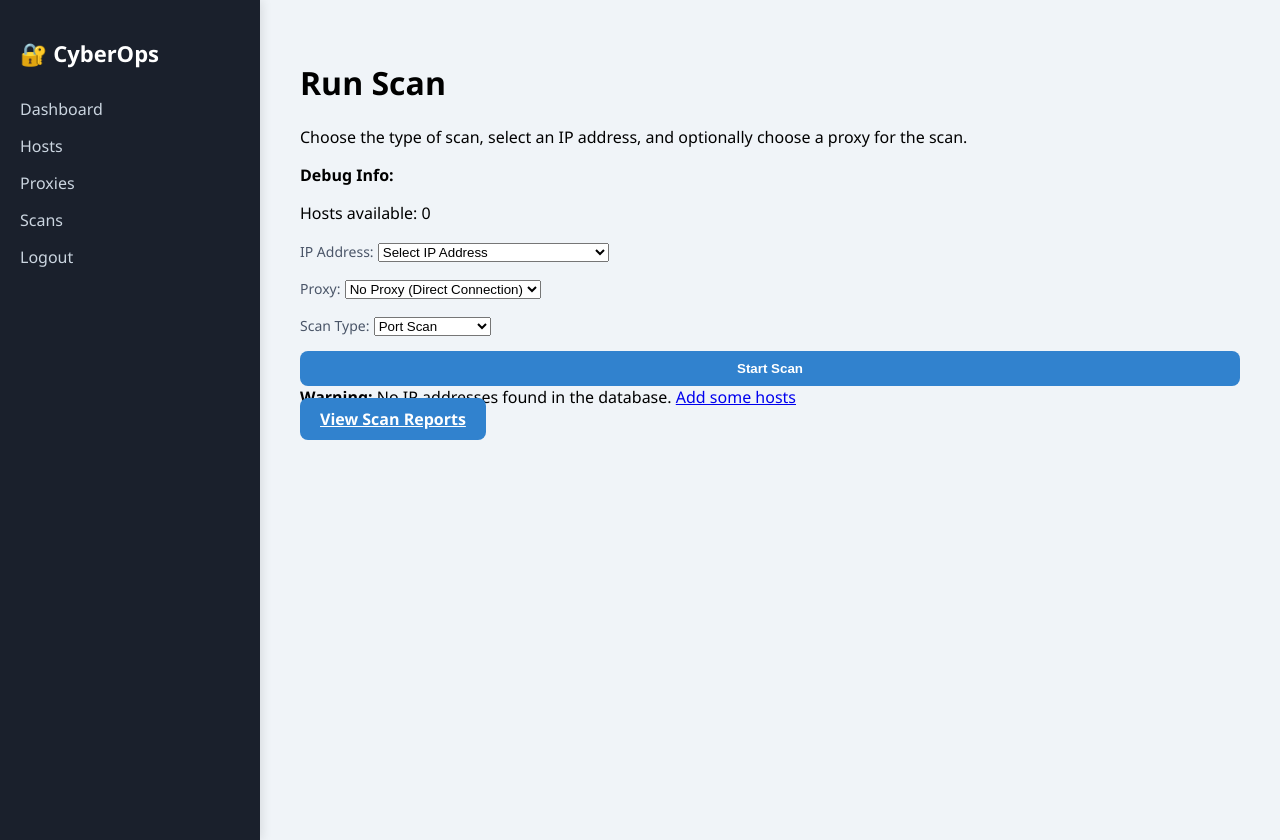
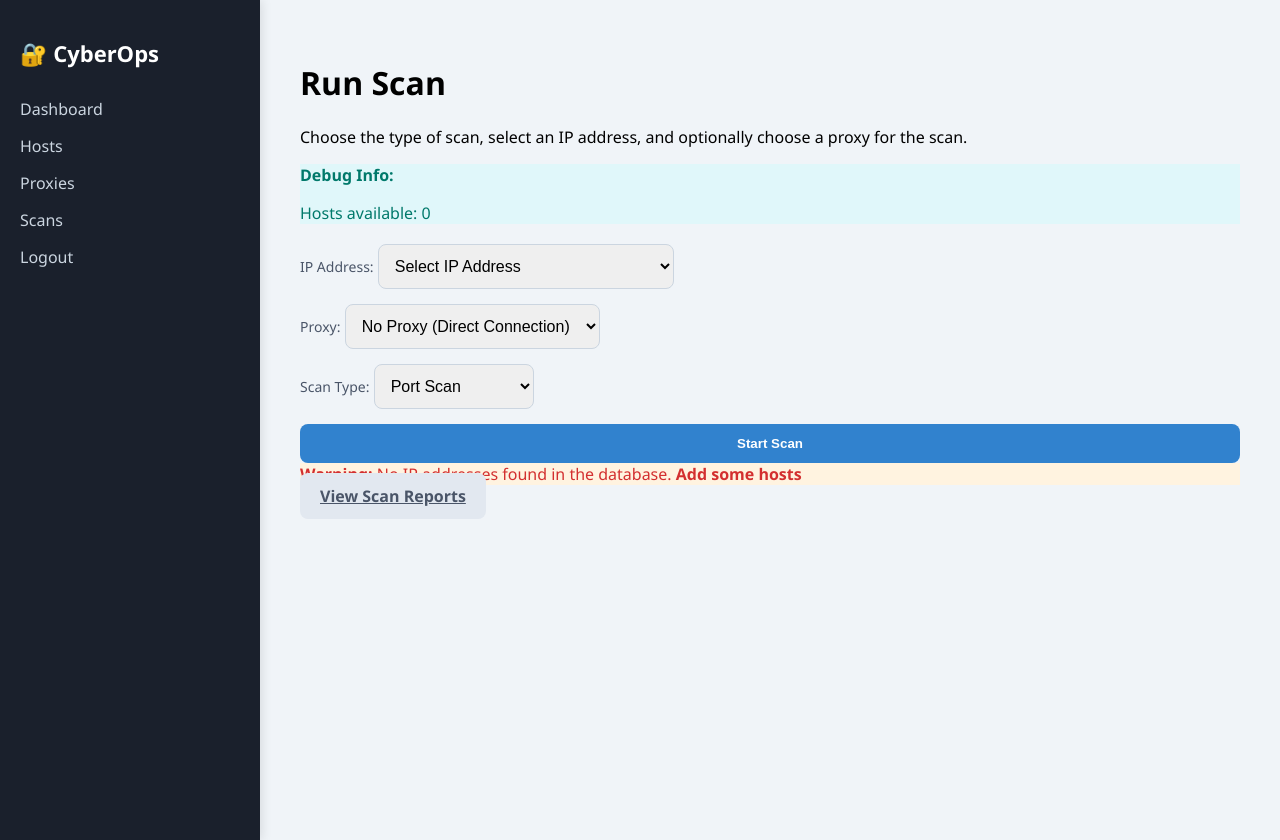
Before and after one commit to LM-Codespace/Dashboard-Flask, a Flask app: page /scans/ in a window 1280 px wide. Run offline with Flask 3, Linux system fonts and the light colour scheme; data that the repository does not hold is empty.

Commit message:
Update style.css

```diff
--- a/static/style.css
+++ b/static/style.css
@@ -570,3 +570,134 @@ input[type="submit"]:hover {
         padding: 8px 10px;
     }
 }
+/* General Styling */
+.scan-container {
+    padding: 40px;
+    background-color: #ffffff;
+    border-radius: 12px;
+    box-shadow: 0 12px 30px rgba(0, 0, 0, 0.1);
+    margin: auto;
+    max-width: 900px;
+}
+
+.scan-container h1 {
+    color: #2d3748;
+    font-size: 32px;
+    margin-bottom: 10px;
+}
+
+.scan-container p {
+    color: #4a5568;
+    font-size: 16px;
+    margin-bottom: 30px;
+}
+
+/* Debug Info Section */
+.alert-info {
+    background-color: #e0f7fa;
+    border-color: #b2ebf2;
+    color: #00796b;
+    margin-bottom: 20px;
+}
+
+.alert-info strong {
+    font-weight: bold;
+}
+
+.alert-warning {
+    background-color: #fff3e0;
+    border-color: #ffb74d;
+    color: #d32f2f;
+}
+
+.alert-warning a {
+    color: #d32f2f;
+    font-weight: bold;
+    text-decoration: none;
+}
+
+.alert-warning a:hover {
+    text-decoration: underline;
+}
+
+/* Form Styling */
+form {
+    display: flex;
+    flex-direction: column;
+    gap: 15px;
+}
+
+.form-group label {
+    color: #4a5568;
+    font-weight: 500;
+    font-size: 14px;
+}
+
+.form-control {
+    padding: 12px;
+    border: 1px solid #cbd5e0;
+    border-radius: 8px;
+    font-size: 16px;
+    transition: border-color 0.3s ease;
+}
+
+.form-control:focus {
+    border-color: #3182ce;
+    outline: none;
+}
+
+select.form-control {
+    height: 45px;
+}
+
+/* Button Styling */
+.btn {
+    padding: 12px 20px;
+    background-color: #3182ce;
+    color: white;
+    font-weight: bold;
+    border: none;
+    border-radius: 8px;
+    cursor: pointer;
+    transition: background-color 0.3s ease;
+}
+
+.btn:hover {
+    background-color: #2563eb;
+}
+
+.btn-secondary {
+    background-color: #e2e8f0;
+    color: #4a5568;
+}
+
+.btn-secondary:hover {
+    background-color: #cbd5e0;
+}
+
+/* Responsive Design for Smaller Screens */
+@media (max-width: 768px) {
+    .form-control {
+        padding: 10px;
+    }
+
+    .scan-container {
+        padding: 30px;
+    }
+
+    .scan-container h1 {
+        font-size: 28px;
+    }
+
+    .scan-container p {
+        font-size: 14px;
+    }
+
+    .form-group label {
+        font-size: 12px;
+    }
+
+    .btn {
+        padding: 10px 18px;
+    }
+}
```
